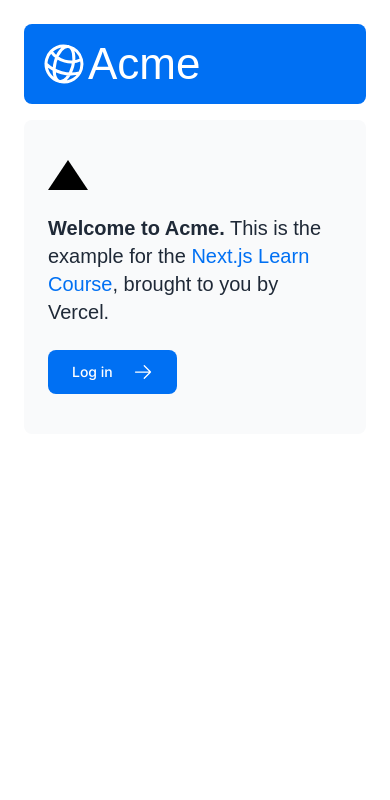
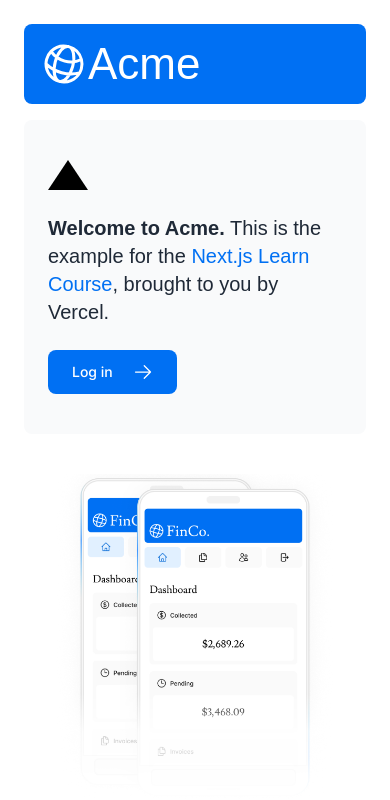
Before and after one commit to OminiNelson/nextjs-dashboard, a Next.js app: page / in a window 390 px wide. Shown: the top 800 px of the page. Built offline with nearby package versions, Linux system fonts and the light colour scheme; a web font is replaced by a local one.

Commit message:
added mobile hero image

```diff
--- a/app/page.tsx
+++ b/app/page.tsx
@@ -51,6 +51,12 @@
             className='hidden md:block'
             alt='Screenshot of the Dashbord project showing the Desktop version'
           />
+          <Image
+            src={"/hero-mobile.png"}
+            width={560}
+            height={620}
+            className='block md:hidden'
+          />
         </div>
       </div>
     </main>
```
